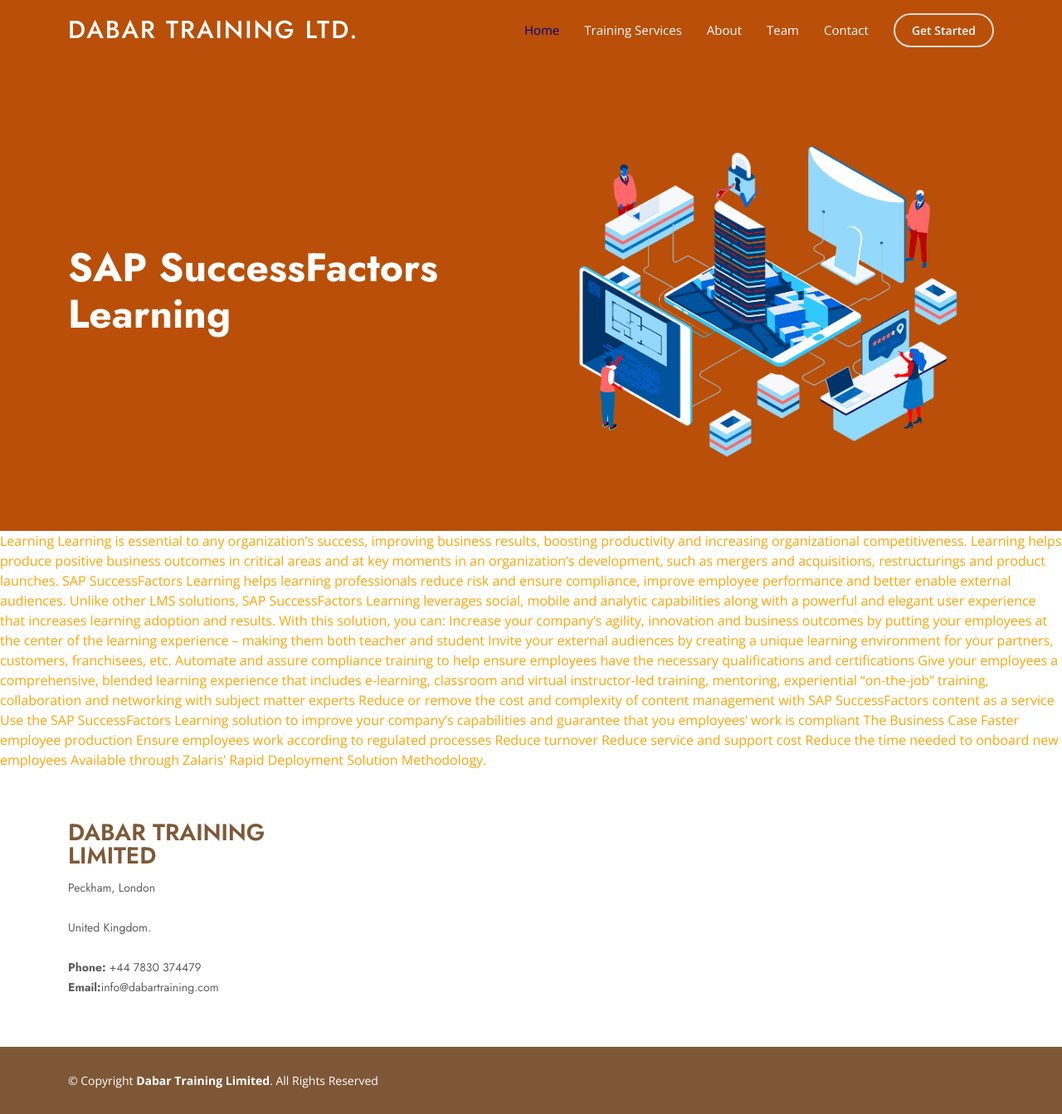
After one commit to ajayidhikrullah/dbtraining, a PHP site: page /z_serv/learning.php in a window 1280 px wide. The commit adds this page. Shown: the whole page at 83% size. Run offline with PHP 8.4, Linux system fonts and the light colour scheme; a stand-in replaces the project's code that opens the database connection.

Commit message:
created the module page for learning

```diff
--- a/index.php
+++ b/index.php
@@ -14,7 +14,7 @@
           </div>
         </div>
         <div class="col-lg-6 order-1 order-lg-2 hero-img" data-aos="zoom-in" data-aos-delay="200">
-          <img src="assets/img/sap.jpg" class="img img-fluid animated img-rounded" alt="">
+          <img src="assets/img/why-us.png" class="img img-fluid animated img-rounded" alt="">
         </div>
       </div>
     </div>
@@ -49,7 +49,7 @@
           <div class="col-xl-4 col-md-6 d-flex align-items-stretch" data-aos="zoom-in" data-aos-delay="100">
             <div class="icon-box">
               <div class="icon"><i class="bx bxl-dribbble"></i></div>
-              <h4><a href="">SAP HCM SuccessFactor</a></h4>
+              <h4><a href="successfactor.php">SAP HCM SuccessFactor</a></h4>
             </div>
           </div>
 
--- /dev/null
+++ b/learning.php
@@ -0,0 +1,56 @@
+<?php
+    include "header.php";
+?>
+
+
+<!-- ======= Hero Section ======= -->
+<section id="hero" class="d-flex align-items-center">
+    <div class="container">
+      <div class="row">
+        <div class="col-lg-6 d-flex flex-column justify-content-center pt-4 pt-lg-0 order-2 order-lg-1" data-aos="fade-up" data-aos-delay="200">
+          <h1>SAP SuccessFactors Learning</h1>
+          <!-- <h2>We are an expert in providing and rendering Successfactor, Information security and CyberSecurity training to individuals, professionals and corporate bodies.</h2> -->
+          <div class="d-flex justify-content-center justify-content-lg-start">
+            <!-- <a href="#about" class="btn-get-started scrollto">...More About Us</a> -->
+            <!-- <a href="https://www.youtube.com/watch?v=jDDaplaOz7Q" class="glightbox btn-watch-video"><i class="bi bi-play-circle"></i><span>Watch Video</span></a> -->
+          </div>
+        </div>
+        <div class="col-lg-6 order-1 order-lg-2 hero-img" data-aos="zoom-in" data-aos-delay="200">
+          <img src="assets/img/why-us.png" class="img img-fluid animated img-rounded" alt="">
+        </div>
+      </div>
+    </div>
+
+  </section><!-- End Hero -->
+
+
+
+
+    Learning
+Learning is essential to any organization’s success, improving business results, boosting productivity and increasing organizational competitiveness. Learning helps produce positive business outcomes in critical areas and at key moments in an organization’s development, such as mergers and acquisitions, restructurings and product launches.
+SAP SuccessFactors Learning helps learning professionals reduce risk and ensure compliance, improve employee performance and better enable external audiences.
+
+Unlike other LMS solutions, SAP SuccessFactors Learning leverages social, mobile and analytic capabilities along with a powerful and elegant user experience that increases learning adoption and results.
+
+With this solution, you can:
+Increase your company’s agility, innovation and business outcomes by putting your employees at the center of the learning experience – making them both teacher and student
+Invite your external audiences by creating a unique learning environment for your partners, customers, franchisees, etc.
+Automate and assure compliance training to help ensure employees have the necessary qualifications and certifications
+Give your employees a comprehensive, blended learning experience that includes e-learning, classroom and virtual instructor-led training, mentoring, experiential “on-the-job” training, collaboration and networking with subject matter experts
+Reduce or remove the cost and complexity of content management with SAP SuccessFactors content as a service
+Use the SAP SuccessFactors Learning solution to improve your company’s capabilities and guarantee that you employees’ work is compliant
+The Business Case
+Faster employee production
+Ensure employees work according to regulated processes
+Reduce turnover
+Reduce service and support cost
+Reduce the time needed to onboard new employees
+Available through Zalaris’ Rapid Deployment Solution Methodology.
+
+
+
+
+
+<?php
+    include 'footer.php';
+?>
```
Also changed, not shown: successfactor.php (+6 -10 lines).
